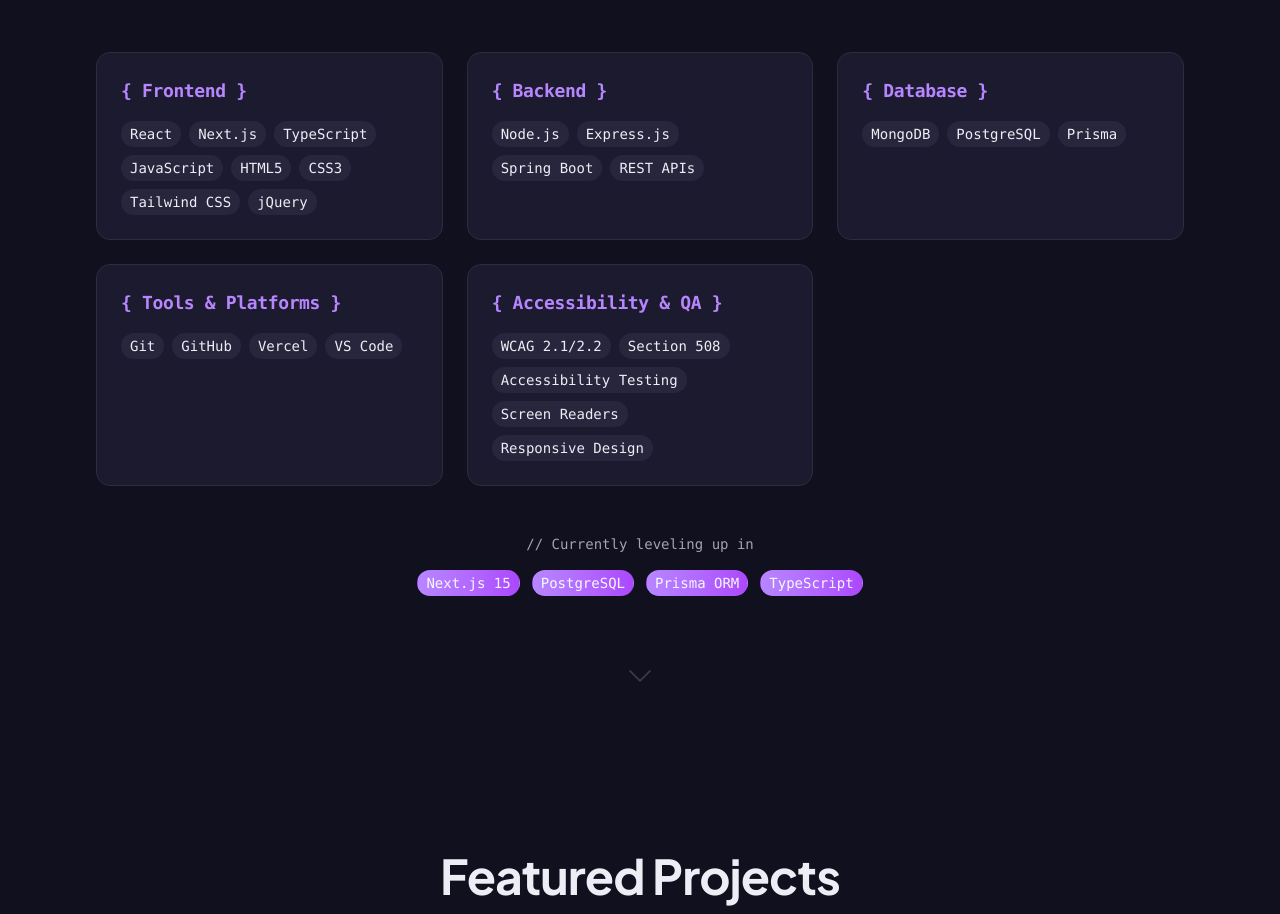
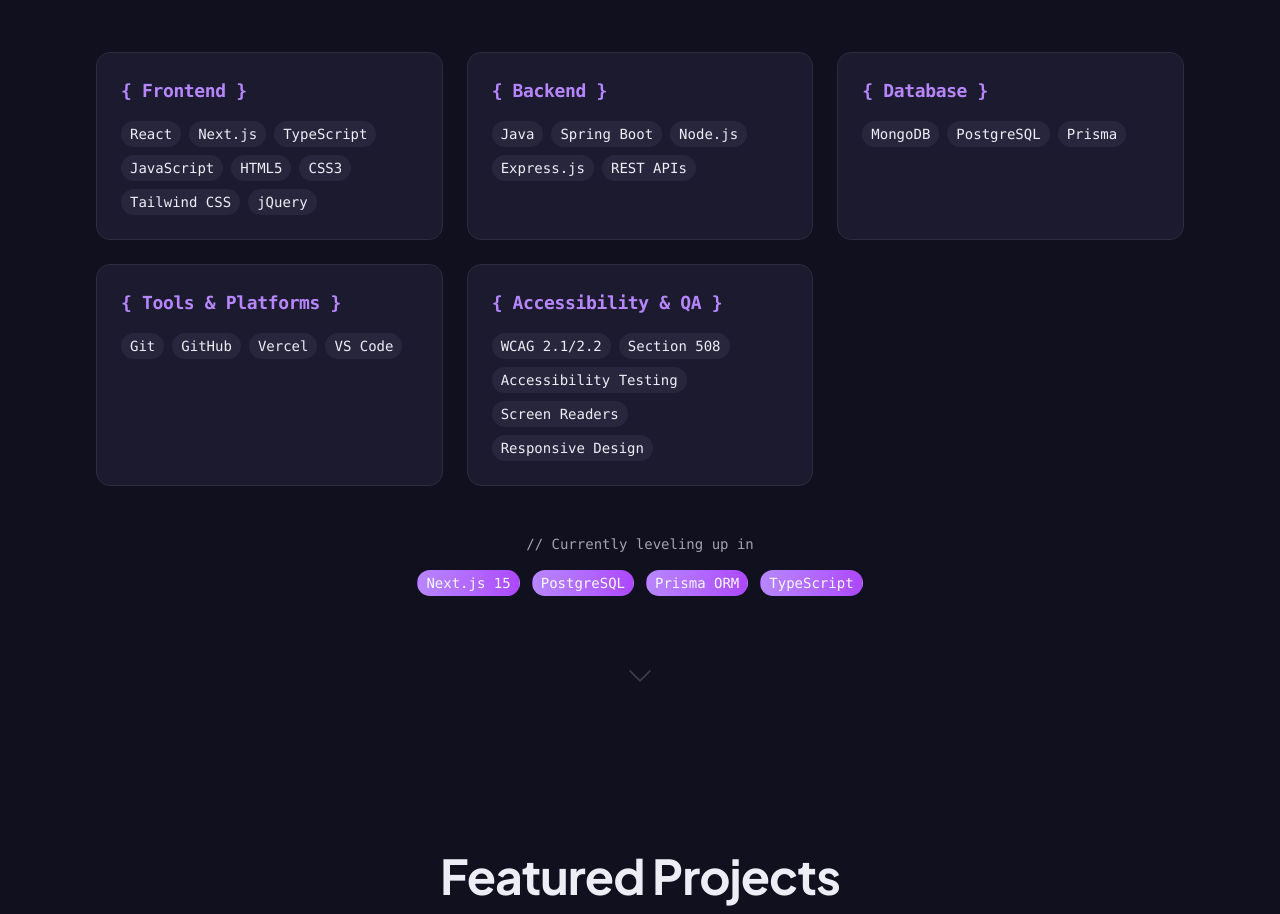
Before and after one commit to mufidaandi/modernized-portfolio, a Next.js app: page / in a window 1280 px wide. Shown: the part 2080-2994 px from the top of the page. Built offline with nearby package versions, Linux system fonts and the light colour scheme; no server answers.

Commit message:
fix: reorder skills in Backend category for better clarity

```diff
--- a/src/components/Skills.tsx
+++ b/src/components/Skills.tsx
@@ -22,7 +22,7 @@
   },
   {
     title: "Backend",
-    skills: ["Node.js", "Express.js", "Spring Boot", "REST APIs"],
+    skills: ["Java", "Spring Boot", "Node.js", "Express.js", "REST APIs"],
   },
   {
     title: "Database",
```
